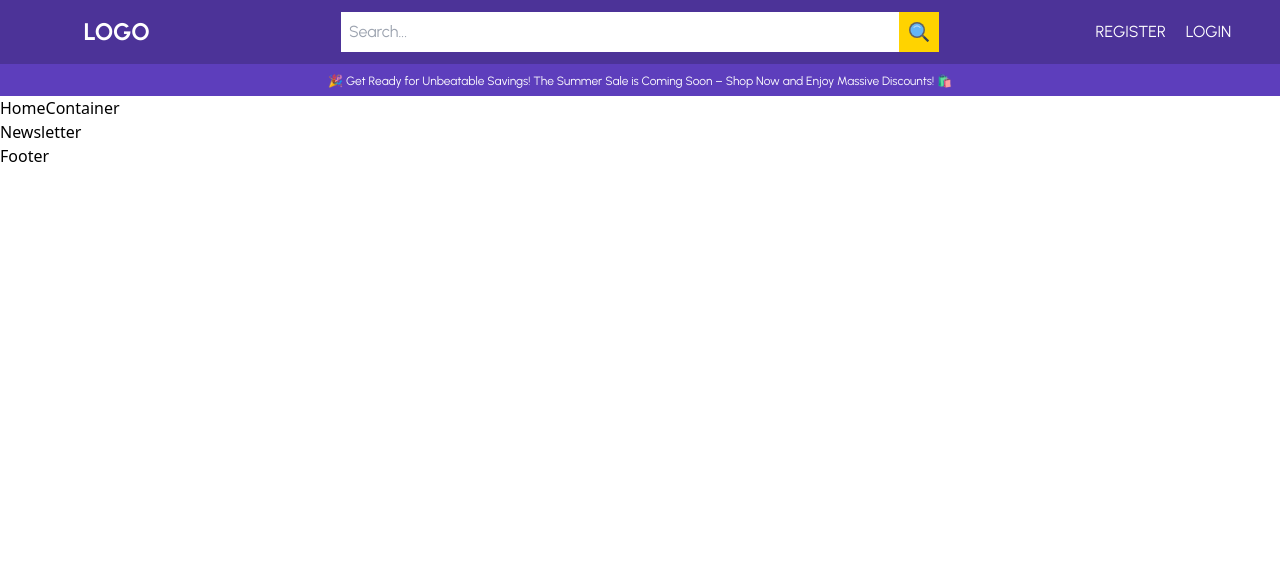
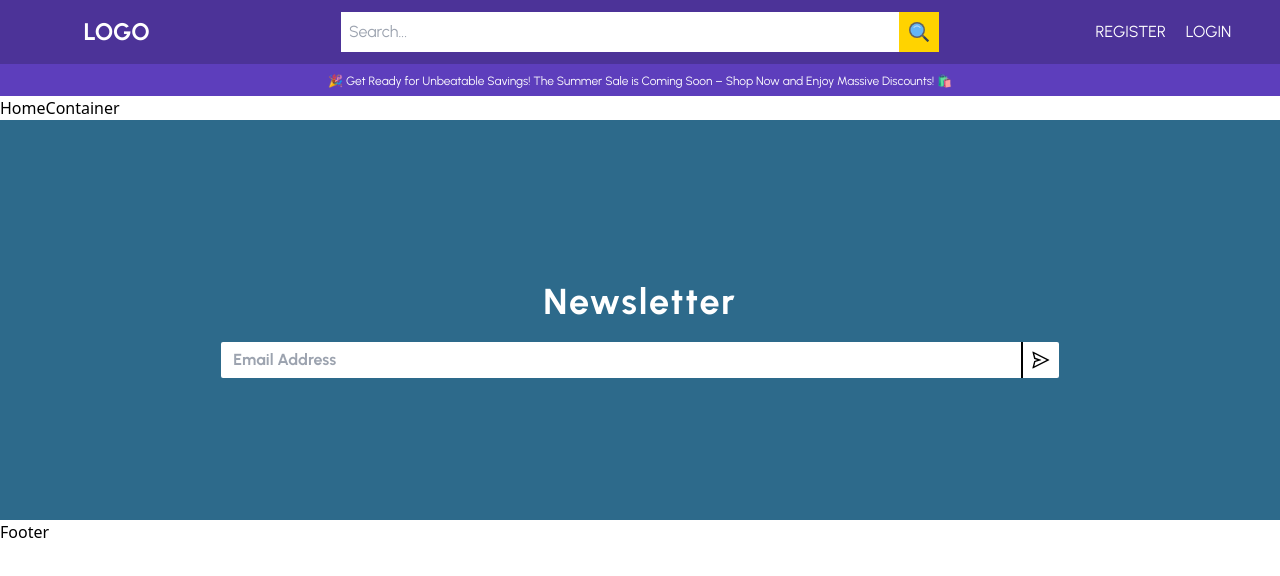
Before and after one commit to Anzcyent/e-commerce-client, a React (Vite) app: page / in a window 1280 px wide. Shown: the top 576 px of the page. Built offline with nearby package versions, Linux system fonts and the light colour scheme.

Commit message:
Newsletter

```diff
--- a/src/components/Newsletter.jsx
+++ b/src/components/Newsletter.jsx
@@ -1,9 +1,25 @@
-import React from 'react'
+import React from "react";
+import { AiOutlineSend } from "react-icons/ai";
 
 const Newsletter = () => {
   return (
-    <div>Newsletter</div>
-  )
-}
+    <div className="w-full h-[50vh] bg-biceBlue text-white p-3 flex flex-col justify-center items-center font-urbanist">
+      <h1 className="text-4xl font-bold tracking-wider my-5">
+        <label htmlFor="email">Newsletter</label>
+      </h1>
+      <div className="w-2/3 flex">
+        <input
+          type="email"
+          placeholder="Email Address"
+          className="w-full px-3 py-1 outline-0 text-black font-bold rounded-tl-sm rounded-bl-sm"
+          id="email"
+        />
+        <button className="bg-white text-black rounded-tr-sm rounded-br-sm border-l-[2px] hover-and-scale">
+          <AiOutlineSend className="text-4xl px-2" />
+        </button>
+      </div>
+    </div>
+  );
+};
 
-export default Newsletter
+export default Newsletter;
--- a/tailwind.config.js
+++ b/tailwind.config.js
@@ -9,6 +9,7 @@ export default {
     colors: {
       lightBlue: "#5d3ebc",
       darkBlue: "#4c3398",
+      biceBlue: "#2D6A8B",
       white: "#fff",
       black: "#000",
       yellow: "#ffd300"
```
